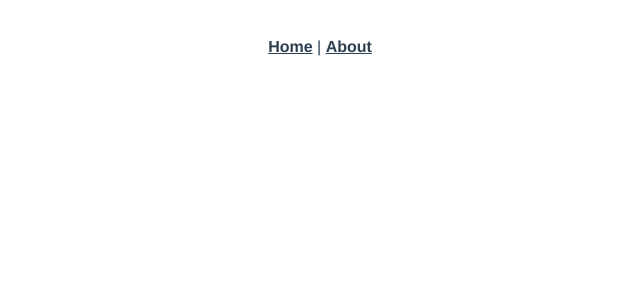
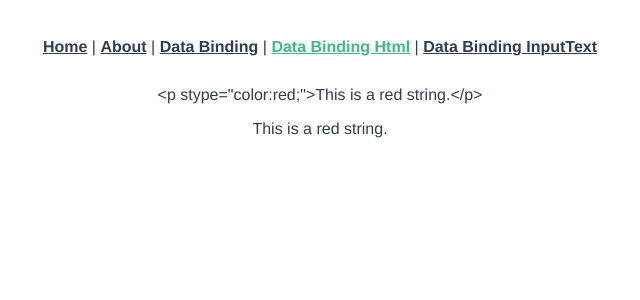
Before and after one commit to Flamme1004K/Vue, a Vue app: page /databindingHtml in a window 1280 px wide. Before the commit this address had no page. Shown: the top 300 px of the page, without its empty margins (320-960 px from the left). Built offline with nearby package versions, Linux system fonts and the light colour scheme.

Commit message:
first vue

```diff
--- a/src/App.vue
+++ b/src/App.vue
@@ -1,7 +1,10 @@
 <template>
   <div id="nav">
     <router-link to="/">Home</router-link> |
-    <router-link to="/about">About</router-link>
+    <router-link to="/about">About</router-link> |
+    <router-link to="/databinding">Data Binding</router-link> |
+    <router-link to="/databindinghtml">Data Binding Html</router-link> |
+    <router-link to="/databindingInputText">Data Binding InputText</router-link>
   </div>
   <router-view/>
 </template>
--- a/src/router/index.js
+++ b/src/router/index.js
@@ -1,5 +1,8 @@
 import { createRouter, createWebHistory } from 'vue-router'
 import Home from '../views/Home.vue'
+import DataBinding from '../views/DataBinding.vue'
+import DataBindingHtml from '../views/DataBindingHtml.vue'
+import DataBindingInputText from '../views/DataBindingInputText.vue'
 
 const routes = [
   {
@@ -14,6 +17,21 @@
     // this generates a separate chunk (about.[hash].js) for this route
     // which is lazy-loaded when the route is visited.
     component: () => import(/* webpackChunkName: "about" */ '../views/About.vue')
+  },
+  {
+    path: '/databinding',
+    name: 'DataBinding',
+    component: DataBinding
+  },
+  {
+    path: '/databindingHtml',
+    name: 'DataBindingHtml',
+    component: DataBindingHtml
+  },
+  {
+    path: '/databindingInputText',
+    name: 'DataBindingInputText',
+    component: DataBindingInputText
   }
 ]
 
--- a/src/views/About.vue
+++ b/src/views/About.vue
@@ -3,3 +3,19 @@
     <h1>This is an about page</h1>
   </div>
 </template>
+<script>
+export default {
+  name: '',
+  components: {},
+  data () {
+    return {
+      sampleData: ''
+    }
+  },
+  setup () {},
+  created () {},
+  mounted () {},
+  unmounted () {},
+  methods: {}
+}
+</script>
--- /dev/null
+++ b/src/views/DataBinding.vue
@@ -0,0 +1,12 @@
+<template>
+    <h1>Hello, {{title}}!</h1>
+</template>
+<script>
+export default {
+  data () {
+    return {
+      title: 'World'
+    }
+  }
+}
+</script>
--- /dev/null
+++ b/src/views/DataBindingHtml.vue
@@ -0,0 +1,15 @@
+<template>
+    <div>
+        <div>{{htmlString}}</div>
+        <div v-html="htmlString"></div>
+    </div>
+</template>
+<script>
+export default {
+  data () {
+    return {
+      htmlString: '<p stype="color:red;">This is a red string.</p>'
+    }
+  }
+}
+</script>
--- /dev/null
+++ b/src/views/DataBindingInputText.vue
@@ -0,0 +1,14 @@
+<template>
+<div>
+    <input type="text" v-model="valueModel" />
+</div>
+</template>
+<script>
+export default {
+  data () {
+    return {
+      valueModel: 'South Korea'
+    }
+  }
+}
+</script>
```
Also changed, not shown: 1 other file (tests, documents, lock files or other folders).
